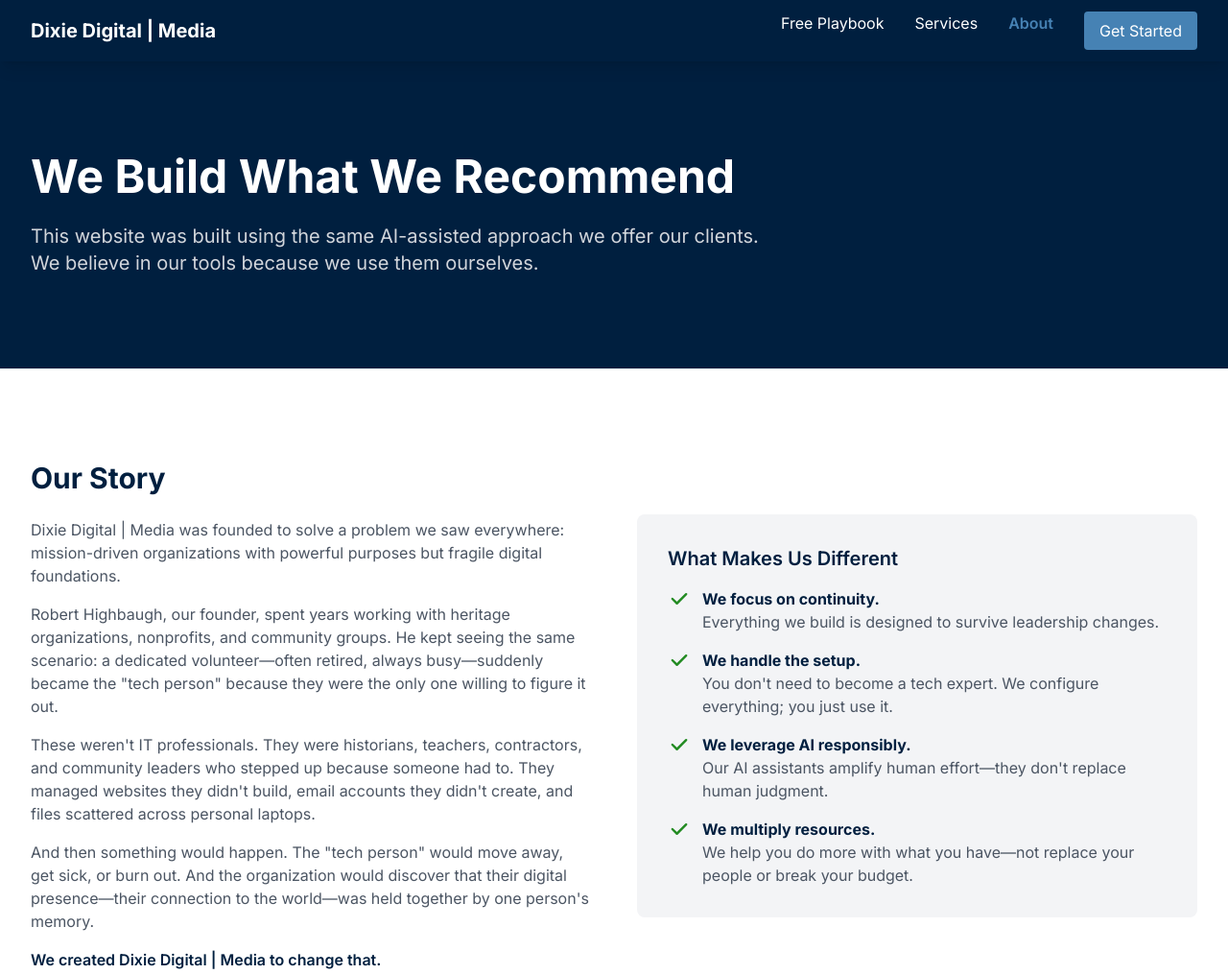
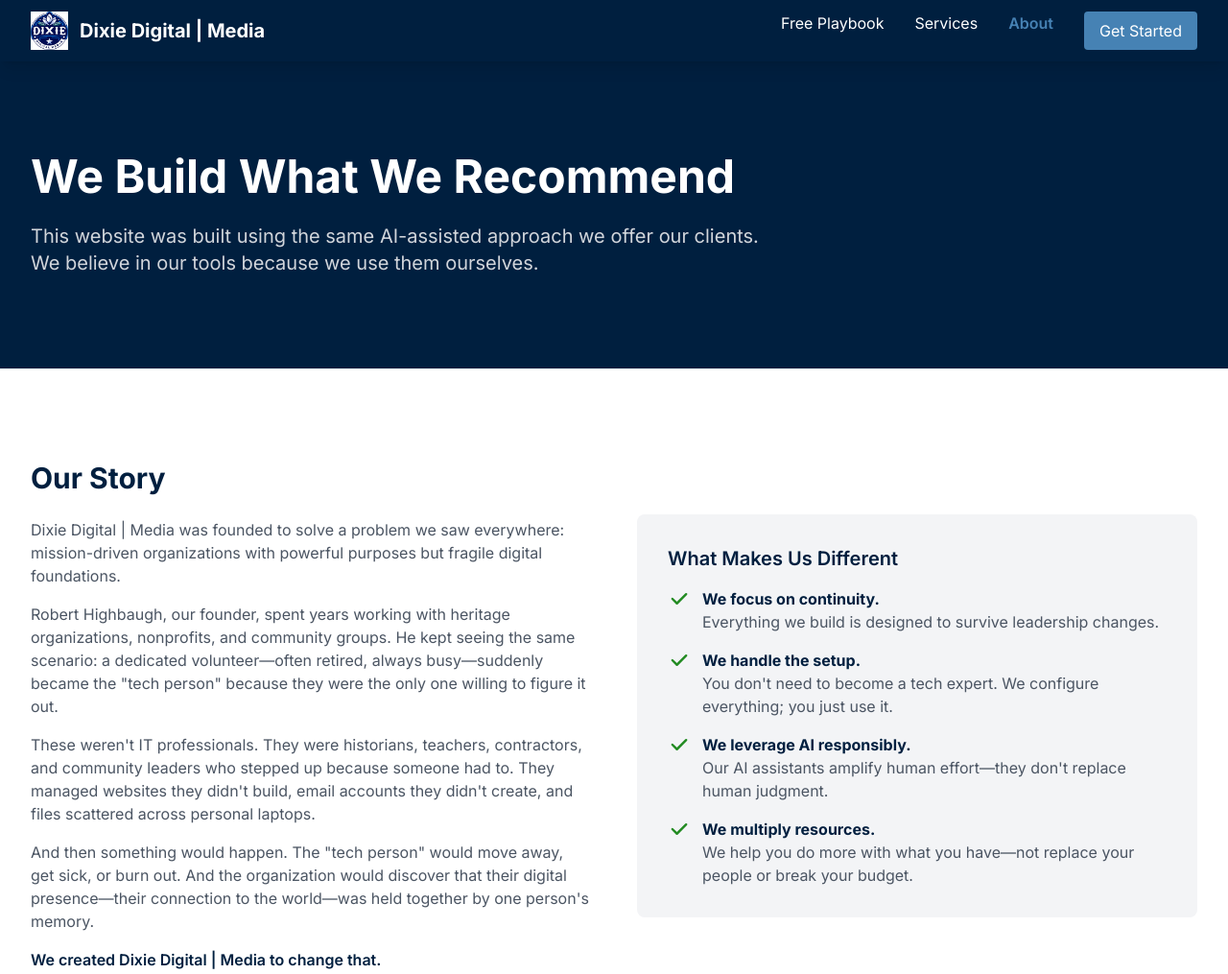
Before and after one commit to DixieDigitalMedia/ddm-website, a plain HTML site: page about.html in a window 1280 px wide. Shown: the top 1015 px of the page at 96% size. Drawn offline with nearby package versions, Linux system fonts and the light colour scheme.

Commit message:
Add DDM logo to navigation header on all pages

```diff
--- a/about.html
+++ b/about.html
@@ -31,7 +31,10 @@
         <div class="max-w-7xl mx-auto px-4 sm:px-6 lg:px-8">
             <div class="flex justify-between items-center h-16">
                 <div class="flex items-center">
-                    <a href="index.html" class="text-xl font-bold">Dixie Digital | Media</a>
+                    <a href="index.html" class="flex items-center">
+                        <img src="assets/DDM Logo Trans BG.jpg" alt="Dixie Digital | Media" class="h-10 w-auto mr-3">
+                        <span class="text-xl font-bold">Dixie Digital | Media</span>
+                    </a>
                 </div>
                 <div class="hidden md:flex space-x-8">
                     <a href="playbook.html" class="hover:text-metallic transition">Free Playbook</a>
```
Also changed, not shown: contact.html (+4 -1 lines), index.html (+4 -1 lines), playbook.html (+4 -1 lines), services.html (+4 -1 lines).
